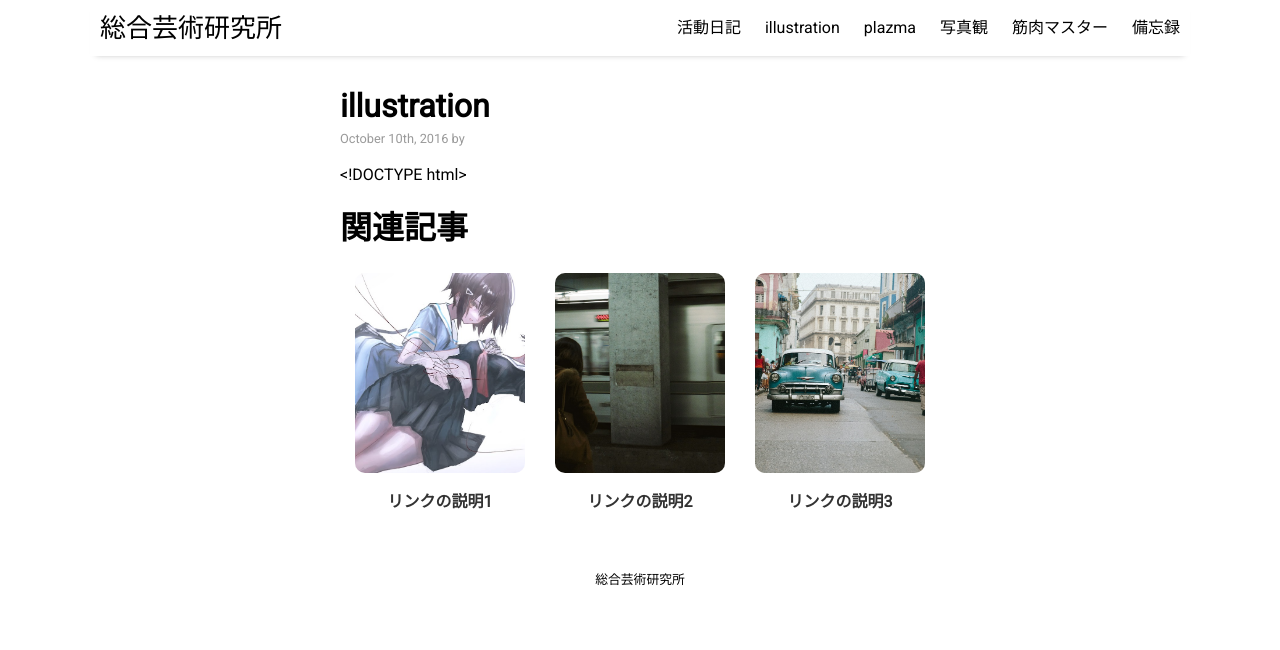
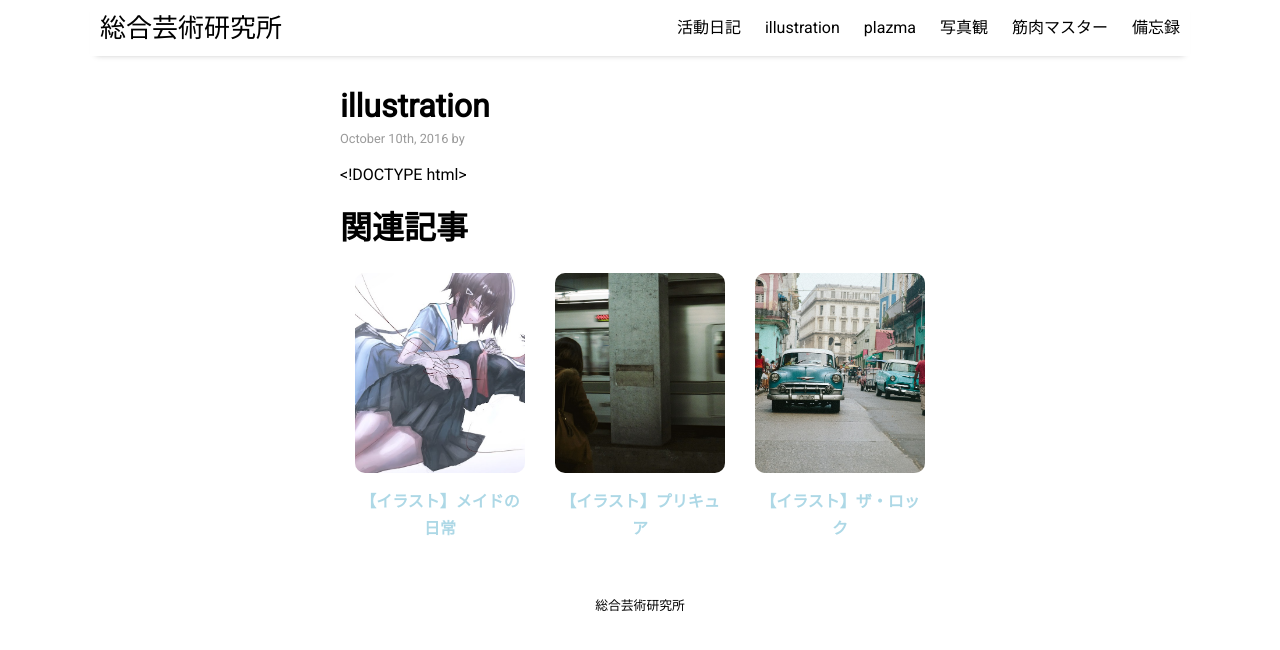
Before and after one commit to gj1002509/zakisikoku, a Jekyll site: the page built from _posts/2016-10-10-illustration.md, in a window 1280 px wide. Shown: the top 650 px of the page. Built offline with Jekyll 4.4.1, drawn with Linux system fonts in a browser that asks for light colours; nearby versions of some CDN libraries.

Commit message:
Update 2016-10-10-illustration.md

```diff
--- a/_posts/2016-10-10-illustration.md
+++ b/_posts/2016-10-10-illustration.md
@@ -31,7 +31,7 @@ tags: [documentation,sample]
         }
         .link-item a {
             text-decoration: none;
-            color: #333;
+            color: #add8e6;
             font-weight: bold;
         }
     </style>
@@ -43,19 +43,19 @@ tags: [documentation,sample]
         <div class="link-item">
             <a href="{{ site.baseurl }}/sono1">
                 <img src="{{ site.github.url }}/assets/img/yuri1.png" alt="リンク1の画像">
-                <p>リンクの説明1</p>
+                <p>【イラスト】メイドの日常</p>
             </a>
         </div>
         <div class="link-item">
             <a href="{{ site.baseurl }}/illust1">
                 <img src="{{ site.github.url }}/assets/img/city-1.jpg" alt="リンク2の画像">
-                <p>リンクの説明2</p>
+                <p>【イラスト】プリキュア</p>
             </a>
         </div>
         <div class="link-item">
             <a href="{{ site.baseurl }}/illust1">
                 <img src="{{ site.github.url }}/assets/img/cuba-1.jpg" alt="リンク3の画像">
-                <p>リンクの説明3</p>
+                <p>【イラスト】ザ・ロック</p>
             </a>
         </div>
     </div>
```
